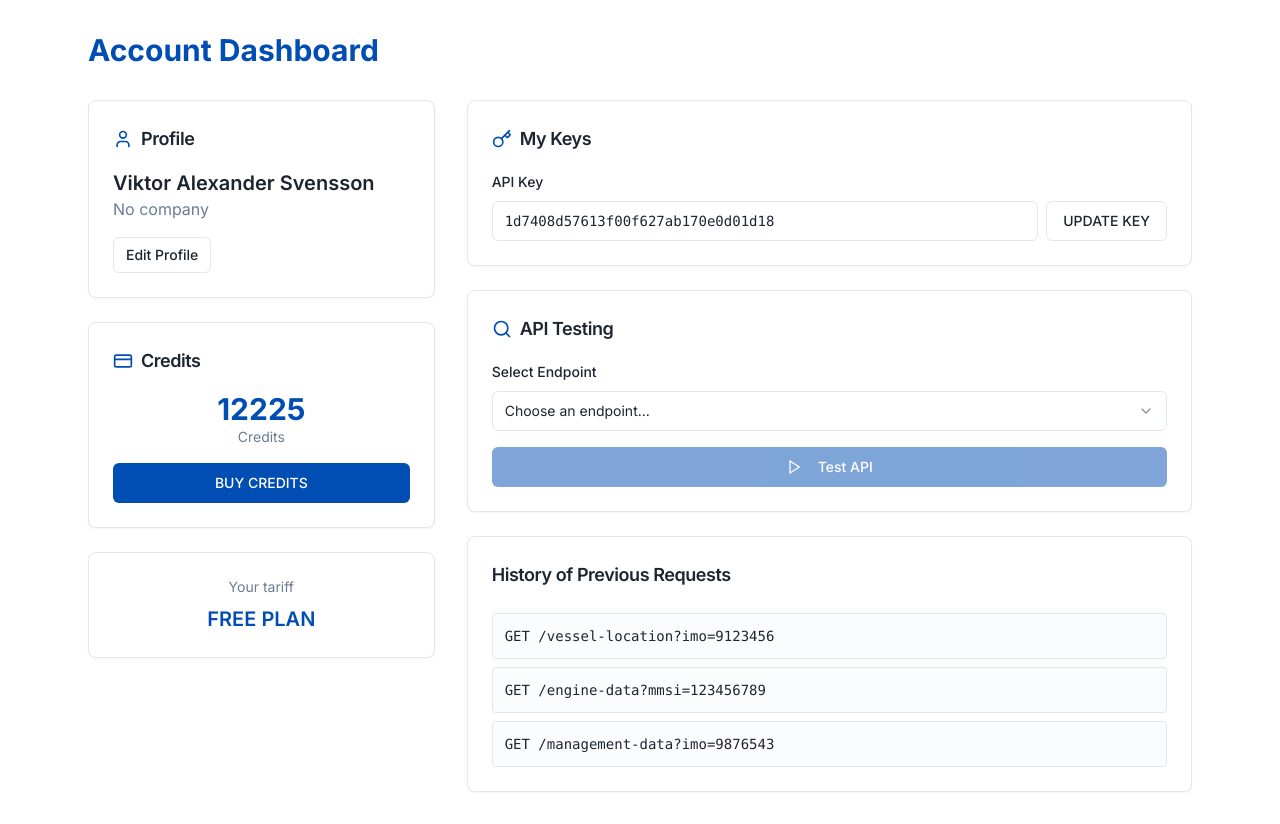
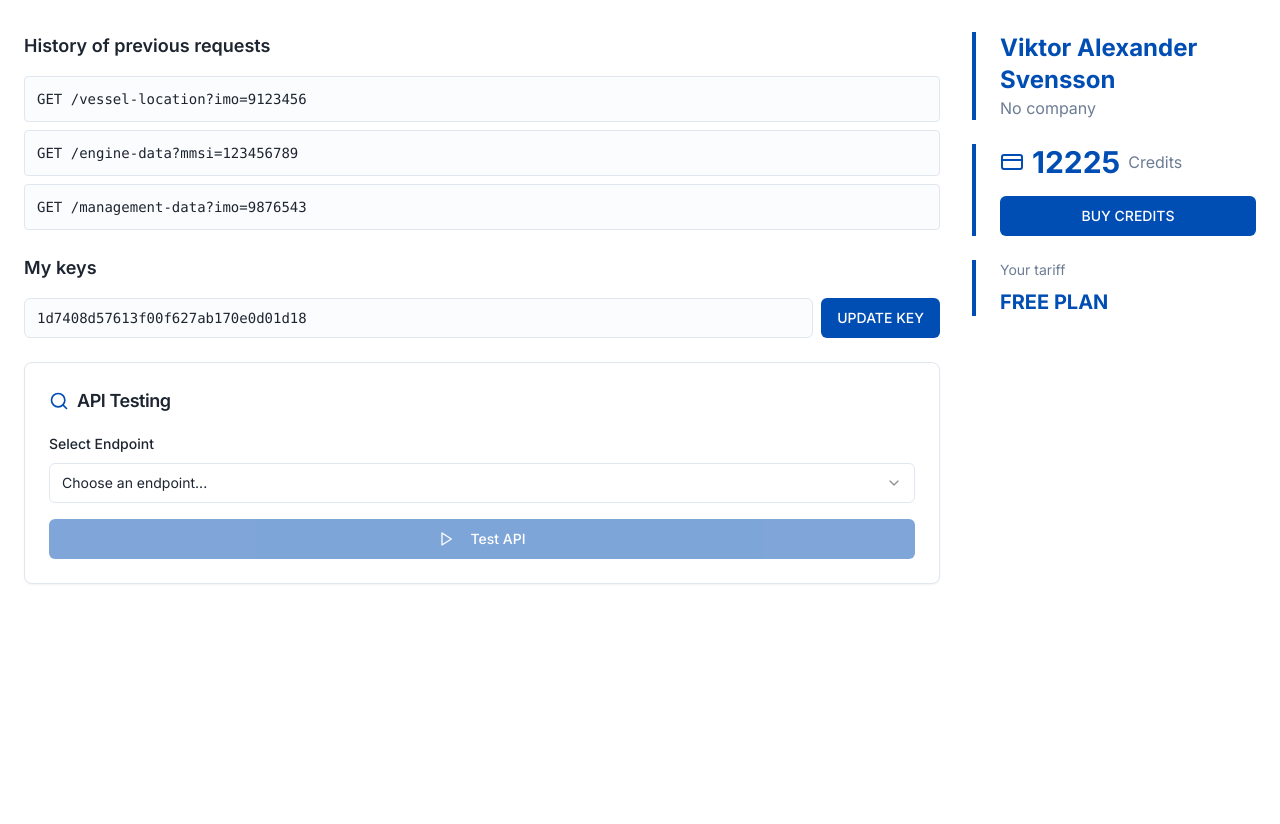
Before and after one commit to viktorcoder123/endpoint-overview-compass, a React (Vite) app: page /account in a window 1280 px wide. After the commit the page ends 800 px from the top, so only its background shows below. Built offline with nearby package versions, Linux system fonts and the light colour scheme.

Commit message:
Refactor account page layout
Maintain the account page layout with a side menu on the left and profile, credits, and tariff information on the right.

```diff
--- a/src/pages/Account.tsx
+++ b/src/pages/Account.tsx
@@ -123,85 +123,38 @@ const Account = () => {
 
   return (
     <div className="min-h-screen bg-white">
-      <div className="max-w-6xl mx-auto px-6 py-8">
-        {/* Header */}
-        <div className="flex justify-between items-center mb-8">
-          <h1 className="text-3xl font-bold text-primary">Account Dashboard</h1>
-        </div>
+      <div className="max-w-7xl mx-auto px-6 py-8">
+        <div className="grid lg:grid-cols-4 gap-8">
+          {/* Left Sidebar - Navigation & Tools */}
+          <div className="lg:col-span-3 space-y-6">
+            {/* History Section */}
+            <div>
+              <h2 className="text-lg font-semibold text-foreground mb-4">History of previous requests</h2>
+              <div className="space-y-2">
+                <div className="p-3 bg-accent/20 rounded border text-sm font-mono">
+                  GET /vessel-location?imo=9123456
+                </div>
+                <div className="p-3 bg-accent/20 rounded border text-sm font-mono">
+                  GET /engine-data?mmsi=123456789
+                </div>
+                <div className="p-3 bg-accent/20 rounded border text-sm font-mono">
+                  GET /management-data?imo=9876543
+                </div>
+              </div>
+            </div>
 
-        <div className="grid lg:grid-cols-3 gap-8">
-          {/* Left Column - Profile & Credits */}
-          <div className="space-y-6">
-            {/* Profile Section */}
-            <Card>
-              <CardHeader className="flex flex-row items-center space-y-0 pb-4">
-                <User className="h-5 w-5 text-primary mr-2" />
-                <CardTitle className="text-lg">Profile</CardTitle>
-              </CardHeader>
-              <CardContent>
-                <div className="space-y-4">
-                  <div>
-                    <h3 className="text-xl font-semibold text-foreground">Viktor Alexander Svensson</h3>
-                    <p className="text-muted-foreground">No company</p>
-                  </div>
-                  <Button variant="outline" size="sm">Edit Profile</Button>
-                </div>
-              </CardContent>
-            </Card>
-
-            {/* Credits Section */}
-            <Card>
-              <CardHeader className="flex flex-row items-center space-y-0 pb-4">
-                <CreditCard className="h-5 w-5 text-primary mr-2" />
-                <CardTitle className="text-lg">Credits</CardTitle>
-              </CardHeader>
-              <CardContent>
-                <div className="space-y-4">
-                  <div className="text-center">
-                    <div className="text-3xl font-bold text-primary">12225</div>
-                    <p className="text-sm text-muted-foreground">Credits</p>
-                  </div>
-                  <Button className="w-full">BUY CREDITS</Button>
-                </div>
-              </CardContent>
-            </Card>
-
-            {/* Tariff Section */}
-            <Card>
-              <CardContent className="pt-6">
-                <div className="text-center">
-                  <p className="text-sm text-muted-foreground mb-2">Your tariff</p>
-                  <div className="text-xl font-semibold text-primary">FREE PLAN</div>
-                </div>
-              </CardContent>
-            </Card>
-          </div>
-
-          {/* Right Column - API Keys & Testing */}
-          <div className="lg:col-span-2 space-y-6">
-            {/* API Keys Section */}
-            <Card>
-              <CardHeader className="flex flex-row items-center space-y-0 pb-4">
-                <Key className="h-5 w-5 text-primary mr-2" />
-                <CardTitle className="text-lg">My Keys</CardTitle>
-              </CardHeader>
-              <CardContent>
-                <div className="space-y-4">
-                  <div>
-                    <Label htmlFor="api-key">API Key</Label>
-                    <div className="flex gap-2 mt-2">
-                      <Input
-                        id="api-key"
-                        value="1d7408d57613f00f627ab170e0d01d18"
-                        readOnly
-                        className="font-mono text-sm"
-                      />
-                      <Button variant="outline">UPDATE KEY</Button>
-                    </div>
-                  </div>
-                </div>
-              </CardContent>
-            </Card>
+            {/* My Keys Section */}
+            <div>
+              <h2 className="text-lg font-semibold text-foreground mb-4">My keys</h2>
+              <div className="flex gap-2">
+                <Input
+                  value="1d7408d57613f00f627ab170e0d01d18"
+                  readOnly
+                  className="font-mono text-sm bg-accent/20"
+                />
+                <Button className="bg-primary text-white hover:bg-primary/90">UPDATE KEY</Button>
+              </div>
+            </div>
 
             {/* API Testing Section */}
             <Card>
@@ -329,26 +282,41 @@ const Account = () => {
                 </div>
               </CardContent>
             </Card>
+          </div>
 
-            {/* History Section */}
-            <Card>
-              <CardHeader>
-                <CardTitle className="text-lg">History of Previous Requests</CardTitle>
-              </CardHeader>
-              <CardContent>
-                <div className="space-y-2">
-                  <div className="p-3 bg-accent/20 rounded border text-sm font-mono">
-                    GET /vessel-location?imo=9123456
-                  </div>
-                  <div className="p-3 bg-accent/20 rounded border text-sm font-mono">
-                    GET /engine-data?mmsi=123456789
-                  </div>
-                  <div className="p-3 bg-accent/20 rounded border text-sm font-mono">
-                    GET /management-data?imo=9876543
-                  </div>
+          {/* Right Sidebar - Profile & Account Info */}
+          <div className="space-y-6">
+            {/* Profile Section */}
+            <div className="border-l-4 border-primary pl-6">
+              <div className="space-y-4">
+                <div>
+                  <h2 className="text-2xl font-bold text-primary">Viktor Alexander Svensson</h2>
+                  <p className="text-muted-foreground">No company</p>
                 </div>
-              </CardContent>
-            </Card>
+              </div>
+            </div>
+
+            {/* Credits Section */}
+            <div className="border-l-4 border-primary pl-6">
+              <div className="space-y-4">
+                <div className="flex items-center gap-2">
+                  <CreditCard className="h-6 w-6 text-primary" />
+                  <div className="text-3xl font-bold text-primary">12225</div>
+                  <span className="text-muted-foreground">Credits</span>
+                </div>
+                <Button className="w-full bg-primary text-white hover:bg-primary/90">
+                  BUY CREDITS
+                </Button>
+              </div>
+            </div>
+
+            {/* Tariff Section */}
+            <div className="border-l-4 border-primary pl-6">
+              <div className="space-y-2">
+                <p className="text-sm text-muted-foreground">Your tariff</p>
+                <div className="text-xl font-bold text-primary">FREE PLAN</div>
+              </div>
+            </div>
           </div>
         </div>
       </div>
```
